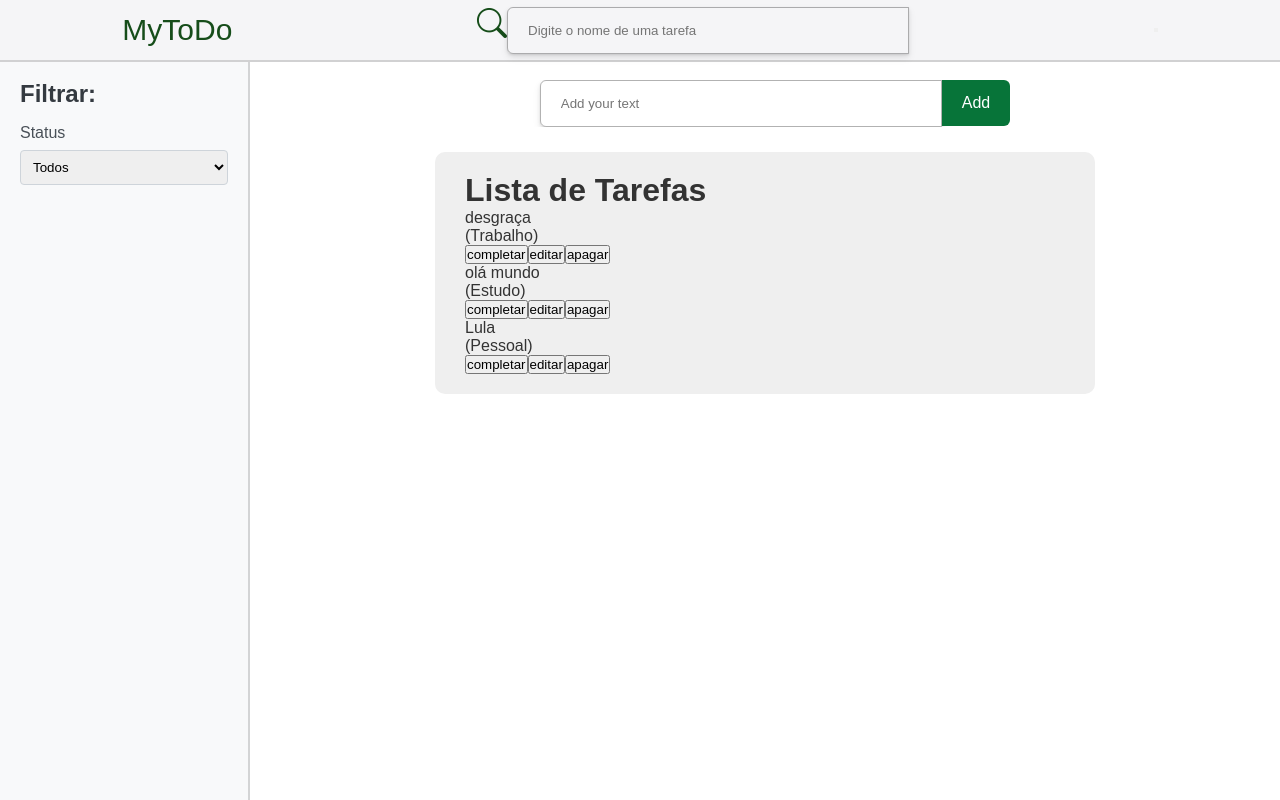
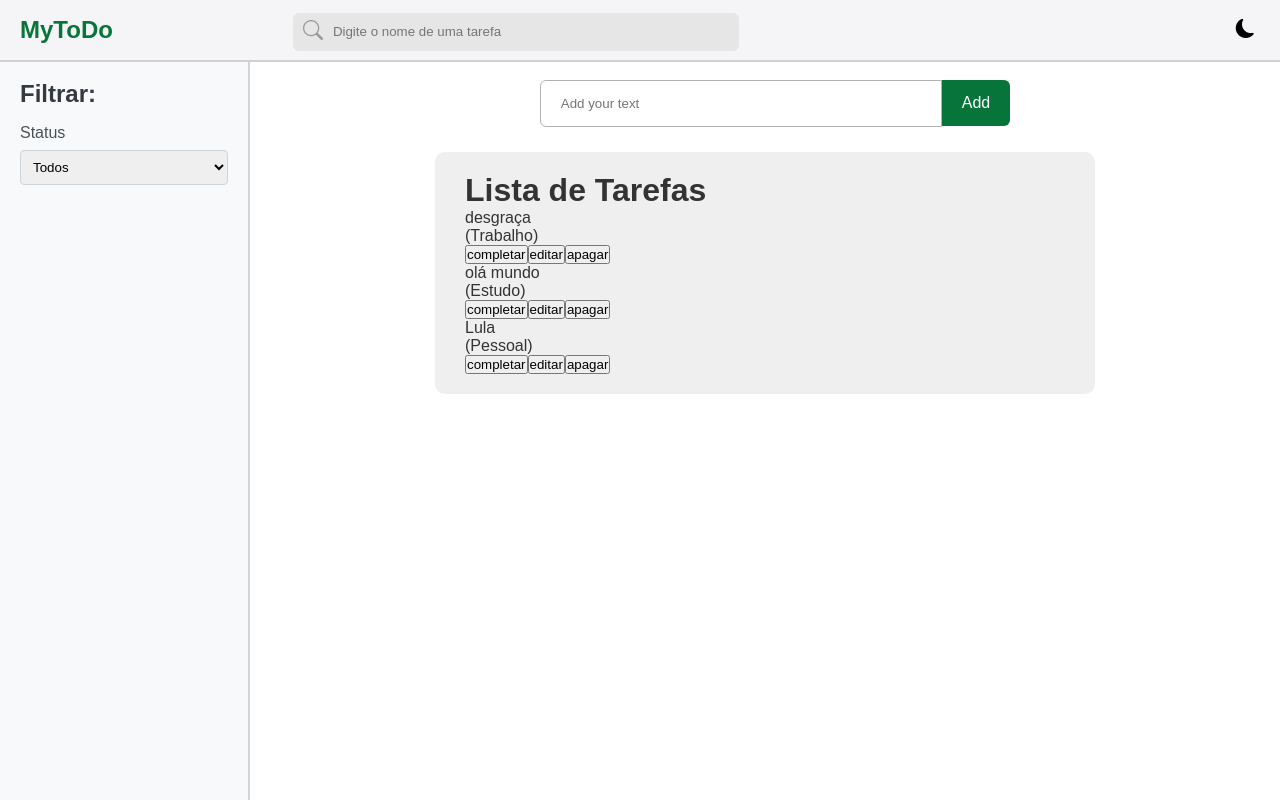
Before and after one commit to SilvaOrdep/mytodo-react-project, a React (Vite) app: page / in a window 1280 px wide. Built offline with nearby package versions, Linux system fonts and the light colour scheme.

Commit message:
update navBar

```diff
--- a/src/assets/components/navbar/NavBar.css
+++ b/src/assets/components/navbar/NavBar.css
@@ -7,6 +7,7 @@
   height: 60px;
   width: 100%;
 
+
   color: rgb(22, 77, 26);
   font-size: 30px;
   text-align: center;
@@ -14,13 +15,60 @@
   justify-content: space-around;
   align-items: center;
 
-  /* border-bottom: 2px solid rgba(0, 0, 0, 0.15);
-  padding: 1rem 2rem;
-  color: rgb(22, 77, 26);
+}
+
+.logo-navbar {
+  font-size: 24px;
+  font-weight: bold;
+  color: #077439;
+  margin-right: 20px;
+  margin-left: 20px;
+}
+
+.search-container {
   display: flex;
   align-items: center;
-  justify-content: space-around;
-  z-index: 1000;
-  top: 0;
-  position: relative; */
+  flex-grow: 1;
+  position: relative;
+  margin-left: 160px;
 }
+
+.search-container i {
+  position: absolute;
+  left: 10px;
+}
+
+.input-wrapper {
+  position: relative;
+}
+
+.input-wrapper .search-icon {
+  position: absolute;
+  left: 10px;
+  top: 50%;
+  transform: translateY(-50%);
+  color: #999;
+  font-size: 20px;
+}
+
+.input-wrapper input {
+  padding-left: 40px;
+  padding-right: 10px;
+  width: 396px;
+  height: 38px;
+  border-radius: 6px;
+  border: none;
+  background: #E6E6E7;
+}
+
+.bt-navbar {
+  background: none;
+  border: none;
+  cursor: pointer;
+  font-size: 1.2rem;
+  display: flex;
+  align-items: center;
+  justify-content: center;
+  padding: 5px;
+  margin-right: 20px;
+}
--- a/src/assets/components/navbar/NavBar.jsx
+++ b/src/assets/components/navbar/NavBar.jsx
@@ -5,11 +5,17 @@ const NavBar = () => {
     <div className="navbar">
       <div className="logo-navbar">MyToDo</div>
       <div className="search-container">
-        <i class="bi bi-search"></i>
-        <input type="text" id="search-input" placeholder="Digite o nome de uma tarefa" />
+        <div className="input-wrapper">
+          <i className="bi bi-search search-icon"></i>
+          <input
+            type="text"
+            id="search-input"
+            placeholder="Digite o nome de uma tarefa"
+          />
+        </div>
       </div>
       <button className="bt-navbar">
-
+        <i className="bi bi-moon-fill"></i>
       </button>
     </div>
   );
--- a/src/assets/components/notecreator/NoteCreator.css
+++ b/src/assets/components/notecreator/NoteCreator.css
@@ -9,7 +9,7 @@
   margin-bottom: 25px;
 }
 
-input {
+.row input {
   flex: 1;
   border: none;
   outline: none;
@@ -20,7 +20,6 @@ input {
   height: 45px;
   border-radius: 6px 0 0 6px;
   border: 0.5px solid rgba(0,0,0,0.3);
-  box-shadow:0 1px 2px rgba(0,0,0,0.07),0 2px 4px rgba(0,0,0,0.07),0 4px 8px rgba(0,0,0,0.07)
   /* width: 360px;
   height: 45px;
   padding: 12px;
```
Also changed, not shown: src/App.css (line endings or trailing spaces).
